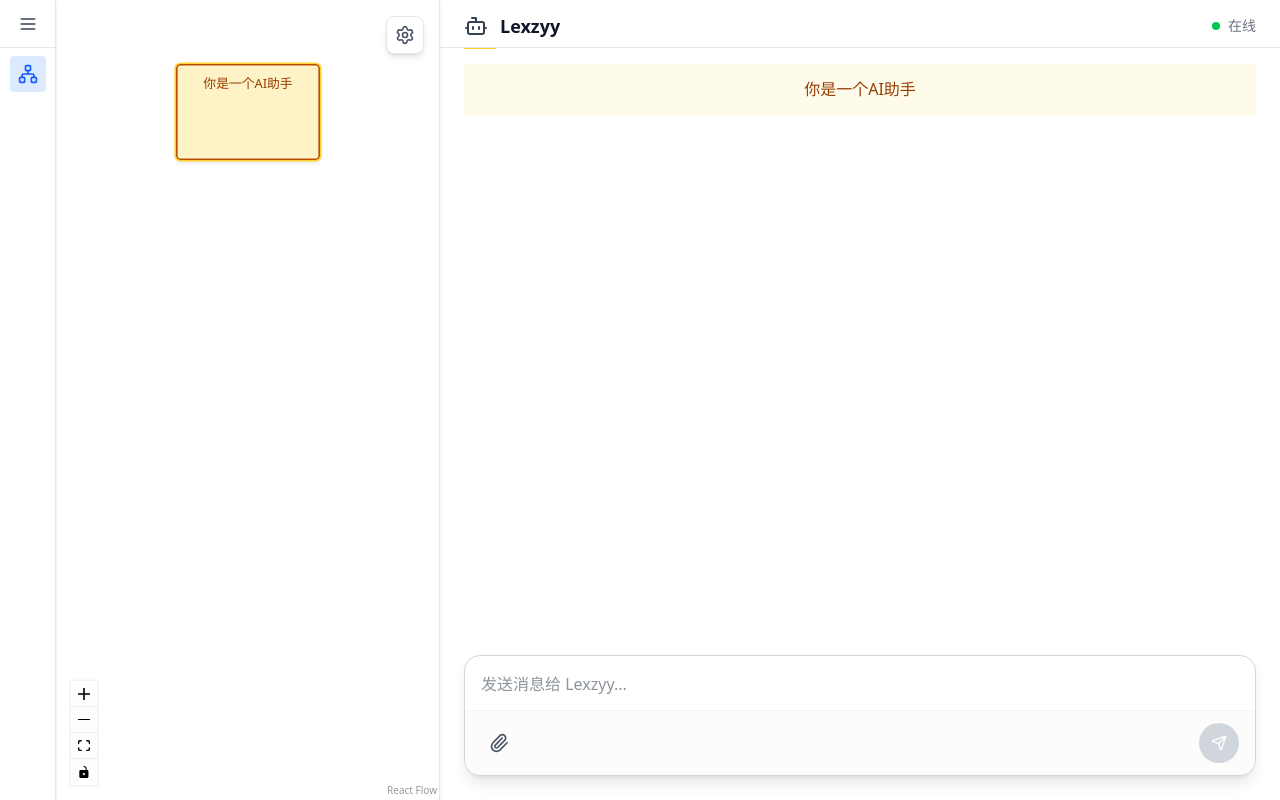
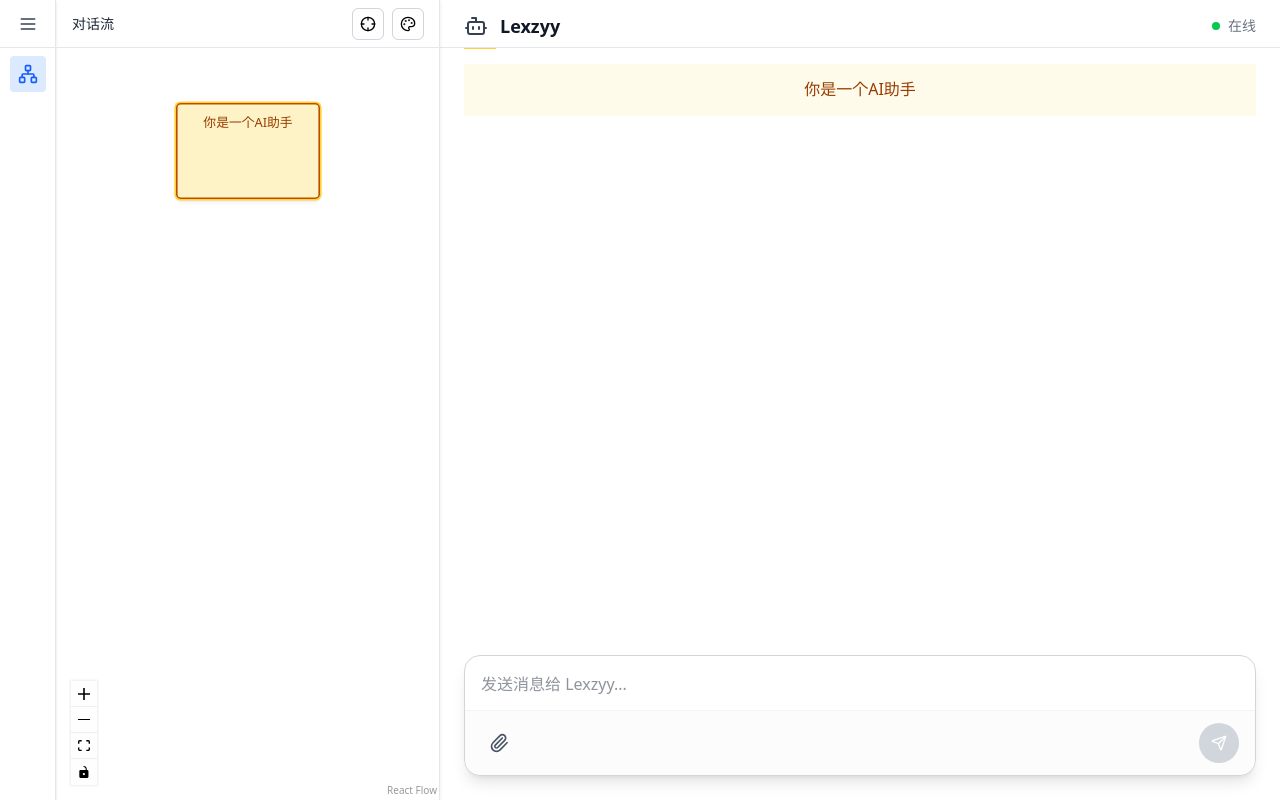
Before and after one commit to xzandyy/Lexzyy, a Next.js app: page / in a window 1280 px wide. Built offline with nearby package versions, Linux system fonts and the light colour scheme.

Commit message:
feat: 对话流新增定位和样式工具按钮

```diff
--- a/components/chat-flow/index.tsx
+++ b/components/chat-flow/index.tsx
@@ -1,7 +1,9 @@
 import React, { useEffect, useState, useRef } from "react";
 import { ReactFlow, Controls, Edge, Node, useReactFlow, ReactFlowProvider } from "@xyflow/react";
+import { Palette, Crosshair } from "lucide-react";
 import { nodeTypes } from "./chat-node";
 import { StyleConfigPanel } from "./style-config-panel";
+import { Button } from "@/components/common";
 import type { StyleConfig } from "./types";
 import { DEFAULT_STYLE_CONFIG } from "./types";
 import "@xyflow/react/dist/style.css";
@@ -23,6 +25,8 @@ function ChatFlowInner({ autoFitViewNode, nodes, edges, flowCSSVariables, onStyl
   const reactFlowInstance = useReactFlow();
   const containerRef = useRef<HTMLDivElement>(null);
   const [styleConfig, setStyleConfig] = useState<StyleConfig>(DEFAULT_STYLE_CONFIG);
+  const [isStylePanelOpen, setIsStylePanelOpen] = useState(false);
+  const cachedTargetRef = useRef<{ x: number; y: number } | null>({ x: 0, y: 0 });
   const styleConfigRef = useRef<StyleConfig>(styleConfig);
   styleConfigRef.current = styleConfig;
 
@@ -33,12 +37,32 @@ function ChatFlowInner({ autoFitViewNode, nodes, edges, flowCSSVariables, onStyl
     debouncedOnChange(newStyleConfig);
   };
 
+  const toggleStylePanel = () => {
+    setIsStylePanelOpen(!isStylePanelOpen);
+  };
+
+  const handleStylePanelClose = () => {
+    setIsStylePanelOpen(false);
+  };
+
+  const quickLocate = () => {
+    if (cachedTargetRef.current && reactFlowInstance) {
+      reactFlowInstance.setCenter(cachedTargetRef.current.x, cachedTargetRef.current.y, {
+        zoom: shareConfigs.zoom,
+        duration: 600,
+        interpolate: "linear",
+      });
+    }
+  };
+
   useEffect(() => {
     if (autoFitViewNode && reactFlowInstance) {
       const viewHeight = containerRef.current?.getBoundingClientRect().height || 0;
       const paddingTop = 36;
       const targetX = autoFitViewNode.position.x + styleConfigRef.current.nodeWidth / 2;
       const targetY = autoFitViewNode.position.y + ((viewHeight - paddingTop) * 0.5) / shareConfigs.zoom;
+
+      cachedTargetRef.current = { x: targetX, y: targetY };
 
       reactFlowInstance.setCenter(targetX, targetY, {
         zoom: shareConfigs.zoom,
@@ -49,8 +73,18 @@ function ChatFlowInner({ autoFitViewNode, nodes, edges, flowCSSVariables, onStyl
   }, [autoFitViewNode, reactFlowInstance]);
 
   return (
-    <div className="w-full h-full relative" style={flowCSSVariables}>
-      <div ref={containerRef} className="w-full h-full">
+    <div className="w-full h-full relative flex flex-col" style={flowCSSVariables}>
+      <div className="h-12 flex items-center justify-between px-4 border-b border-gray-200">
+        <div className="flex items-center">
+          <h2 className="text-sm font-medium text-gray-800">对话流</h2>
+        </div>
+        <div className="flex items-center space-x-2">
+          <Button icon={Crosshair} variant="outline" size="sm" title="定位" onClick={quickLocate} />
+          <Button icon={Palette} variant="outline" size="sm" title="样式" onClick={toggleStylePanel} />
+        </div>
+      </div>
+
+      <div ref={containerRef} className="w-full flex-1">
         <ReactFlow
           nodes={nodes}
           edges={edges}
@@ -66,7 +100,12 @@ function ChatFlowInner({ autoFitViewNode, nodes, edges, flowCSSVariables, onStyl
         </ReactFlow>
       </div>
 
-      <StyleConfigPanel styleConfig={styleConfig} onStyleConfigChange={handleStyleConfigChange} />
+      <StyleConfigPanel
+        styleConfig={styleConfig}
+        onStyleConfigChange={handleStyleConfigChange}
+        isOpen={isStylePanelOpen}
+        onClose={handleStylePanelClose}
+      />
     </div>
   );
 }
--- a/components/chat-flow/style-config-panel.tsx
+++ b/components/chat-flow/style-config-panel.tsx
@@ -1,8 +1,7 @@
-import React, { useState, memo, useCallback } from "react";
-import { X, RotateCcw, Settings } from "lucide-react";
+import React, { memo, useCallback } from "react";
+import { X, RotateCcw } from "lucide-react";
 import { CONFIG_GROUPS, DEFAULT_STYLE_CONFIG, StyleConfig, STYLE_CONFIG_OPTIONS } from "./types";
 
-// 滑块配置组件
 const ConfigSlider = memo<{
   optionKey: keyof StyleConfig;
   option: { min: number; max: number; step: number; label: string; unit: string };
@@ -39,7 +38,6 @@ const ConfigSlider = memo<{
 
 ConfigSlider.displayName = "ConfigSlider";
 
-// 选择框配置组件
 const ConfigSelect = memo<{
   optionKey: keyof StyleConfig;
   option: { options: readonly { value: string; label: string }[]; label: string };
@@ -73,7 +71,6 @@ const ConfigSelect = memo<{
 
 ConfigSelect.displayName = "ConfigSelect";
 
-// 复选框配置组件
 const ConfigCheckbox = memo<{
   optionKey: keyof StyleConfig;
   option: { label: string };
@@ -104,7 +101,6 @@ const ConfigCheckbox = memo<{
 
 ConfigCheckbox.displayName = "ConfigCheckbox";
 
-// 配置项渲染组件
 const ConfigOption = memo<{
   optionKey: keyof StyleConfig;
   styleConfig: StyleConfig;
@@ -113,17 +109,14 @@ const ConfigOption = memo<{
   const option = STYLE_CONFIG_OPTIONS[optionKey];
   const value = styleConfig[optionKey];
 
-  // 数值滑块配置
   if ("min" in option && "max" in option) {
     return <ConfigSlider optionKey={optionKey} option={option} value={value as number} onChange={onChange} />;
   }
 
-  // 选择框配置
   if ("options" in option) {
     return <ConfigSelect optionKey={optionKey} option={option} value={value as string} onChange={onChange} />;
   }
 
-  // 复选框配置
   if (typeof option.default === "boolean") {
     return <ConfigCheckbox optionKey={optionKey} option={option} value={value as boolean} onChange={onChange} />;
   }
@@ -133,7 +126,6 @@ const ConfigOption = memo<{
 
 ConfigOption.displayName = "ConfigOption";
 
-// 配置组组件
 const ConfigGroup = memo<{
   groupKey: string;
   group: { title: string; options: readonly (keyof StyleConfig)[] };
@@ -154,7 +146,6 @@ const ConfigGroup = memo<{
 
 ConfigGroup.displayName = "ConfigGroup";
 
-// 面板头部组件
 const PanelHeader = memo<{
   onReset: () => void;
   onClose: () => void;
@@ -183,24 +174,6 @@ const PanelHeader = memo<{
 
 PanelHeader.displayName = "PanelHeader";
 
-// 设置按钮组件
-const SettingsButton = memo<{
-  onClick: () => void;
-}>(({ onClick }) => {
-  return (
-    <button
-      onClick={onClick}
-      className="absolute top-4 right-4 p-2 bg-white rounded-lg shadow-md hover:shadow-lg transition-shadow border border-gray-200 hover:border-gray-300 z-30"
-      title="样式设置"
-    >
-      <Settings size={20} className="text-gray-600" />
-    </button>
-  );
-});
-
-SettingsButton.displayName = "SettingsButton";
-
-// 配置面板内容组件
 const ConfigPanelContent = memo<{
   styleConfig: StyleConfig;
   onChange: (key: keyof StyleConfig, value: number | string | boolean) => void;
@@ -222,15 +195,14 @@ const ConfigPanelContent = memo<{
 
 ConfigPanelContent.displayName = "ConfigPanelContent";
 
-// 主组件
 interface StyleConfigPanelProps {
   styleConfig: StyleConfig;
   onStyleConfigChange: (config: StyleConfig) => void;
+  isOpen: boolean;
+  onClose: () => void;
 }
 
-export const StyleConfigPanel = memo<StyleConfigPanelProps>(({ styleConfig, onStyleConfigChange }) => {
-  const [isOpen, setIsOpen] = useState(false);
-
+export const StyleConfigPanel = memo<StyleConfigPanelProps>(({ styleConfig, onStyleConfigChange, isOpen, onClose }) => {
   const handleConfigChange = useCallback(
     (key: keyof StyleConfig, value: number | string | boolean) => {
       const newConfig = {
@@ -246,17 +218,9 @@ export const StyleConfigPanel = memo<StyleConfigPanelProps>(({ styleConfig, onSt
     onStyleConfigChange(DEFAULT_STYLE_CONFIG);
   }, [onStyleConfigChange]);
 
-  const togglePanel = useCallback(() => {
-    setIsOpen((prev) => !prev);
-  }, []);
-
-  const closePanel = useCallback(() => {
-    setIsOpen(false);
-  }, []);
-
   const handleOverlayClick = useCallback(() => {
-    setIsOpen(false);
-  }, []);
+    onClose();
+  }, [onClose]);
 
   const handleContentClick = useCallback((e: React.MouseEvent) => {
     e.stopPropagation();
@@ -264,8 +228,6 @@ export const StyleConfigPanel = memo<StyleConfigPanelProps>(({ styleConfig, onSt
 
   return (
     <>
-      <SettingsButton onClick={togglePanel} />
-
       {isOpen && (
         <div className="fixed inset-0 flex items-center justify-center z-50 p-4" onClick={handleOverlayClick}>
           <div className="pointer-events-auto" onClick={handleContentClick}>
@@ -273,7 +235,7 @@ export const StyleConfigPanel = memo<StyleConfigPanelProps>(({ styleConfig, onSt
               styleConfig={styleConfig}
               onChange={handleConfigChange}
               onReset={resetToDefault}
-              onClose={closePanel}
+              onClose={onClose}
             />
           </div>
         </div>
--- /dev/null
+++ b/components/common/button.tsx
@@ -0,0 +1,56 @@
+import React from "react";
+import { LucideIcon } from "lucide-react";
+import { cn } from "@/lib/utils";
+
+interface ButtonProps {
+  icon?: LucideIcon;
+  onClick?: () => void;
+  variant?: "default" | "secondary" | "destructive" | "outline";
+  size?: "sm" | "md" | "lg";
+  className?: string;
+  disabled?: boolean;
+  title?: string;
+  children?: React.ReactNode;
+}
+
+export function Button({
+  icon: Icon,
+  onClick,
+  variant = "default",
+  size = "md",
+  className,
+  disabled = false,
+  title,
+  children,
+}: ButtonProps) {
+  const baseStyles =
+    "inline-flex items-center justify-center rounded-md font-medium transition-colors focus-visible:outline-none focus-visible:ring-2 focus-visible:ring-ring focus-visible:ring-offset-2 disabled:opacity-50 disabled:pointer-events-none cursor-pointer";
+
+  const variantStyles = {
+    default: "bg-primary text-primary-foreground hover:bg-primary/90 bg-blue-600 text-white hover:bg-blue-700",
+    secondary:
+      "bg-secondary text-secondary-foreground hover:bg-secondary/80 bg-gray-100 text-gray-900 hover:bg-gray-200",
+    destructive:
+      "bg-destructive text-destructive-foreground hover:bg-destructive/90 bg-red-600 text-white hover:bg-red-700",
+    outline:
+      "border border-input bg-background hover:bg-accent hover:text-accent-foreground border-gray-300 hover:bg-gray-50",
+  };
+
+  const sizeStyles = {
+    sm: "h-8 w-8 text-sm",
+    md: "h-10 w-10 text-base",
+    lg: "h-12 w-12 text-lg",
+  };
+
+  return (
+    <button
+      className={cn(baseStyles, variantStyles[variant], sizeStyles[size], className)}
+      onClick={onClick}
+      disabled={disabled}
+      title={title}
+    >
+      {Icon && <Icon size={size === "sm" ? 16 : size === "md" ? 20 : 24} />}
+      {children}
+    </button>
+  );
+}
--- /dev/null
+++ b/components/common/index.ts
@@ -0,0 +1 @@
+export { Button } from "./button";
--- /dev/null
+++ b/lib/utils.ts
@@ -0,0 +1,3 @@
+export function cn(...classes: (string | undefined | null | false)[]): string {
+  return classes.filter(Boolean).join(" ");
+}
```
